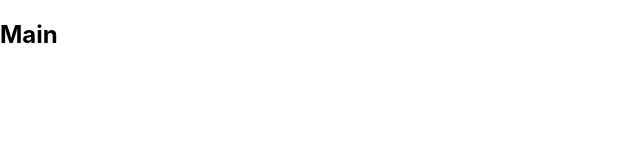
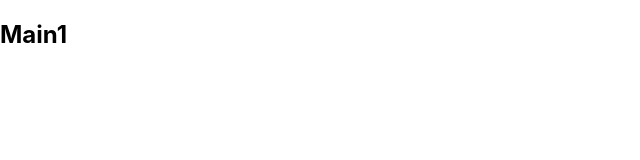
Before and after one commit to facetar/facetar.github.io, a React (Create React App) app: page / in a window 1280 px wide. Shown: the top 160 px of the page, without its empty margins (0-640 px from the left). Built offline with nearby package versions, Linux system fonts and the light colour scheme.

Commit message:
Teste deploy com Route

```diff
--- a/package.json
+++ b/package.json
@@ -13,6 +13,7 @@
     "@types/react-dom": "^18.2.17",
     "react": "^18.2.0",
     "react-dom": "^18.2.0",
+    "react-router-dom": "^6.21.0",
     "react-scripts": "5.0.1",
     "typescript": "^4.9.5",
     "web-vitals": "^2.1.4"
--- a/src/App.tsx
+++ b/src/App.tsx
@@ -1,11 +1,12 @@
+import { Route, Routes } from 'react-router-dom';
 import Main from './pages/Main';
 
 
 function App() {
   return (
-    <div>
-      <Main />
-    </div>
+    <Routes>
+      <Route path='/' element={<Main />} />
+    </Routes>
   );
 }
 
--- a/src/index.tsx
+++ b/src/index.tsx
@@ -1,4 +1,5 @@
 import React from 'react';
+import { BrowserRouter } from 'react-router-dom';
 import ReactDOM from 'react-dom/client';
 import './index.css';
 import App from './App';
@@ -9,7 +10,9 @@
 );
 root.render(
   <React.StrictMode>
-    <App />
+    <BrowserRouter>
+      <App />
+    </BrowserRouter>
   </React.StrictMode>
 );
 
--- a/src/pages/Main/index.tsx
+++ b/src/pages/Main/index.tsx
@@ -2,7 +2,7 @@
 
 function Main() {
   return (
-    <h2>Main</h2>
+    <h2>Main1</h2>
   )
 }
 
```
Also changed, not shown: 1 other file (tests, documents, lock files or other folders).
